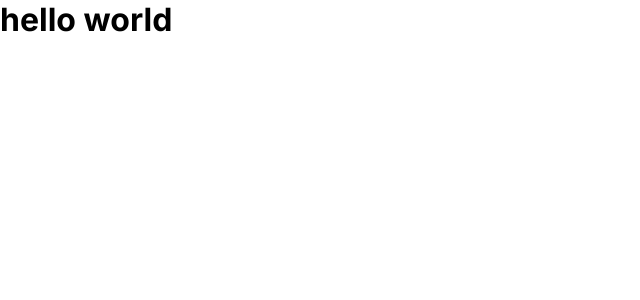
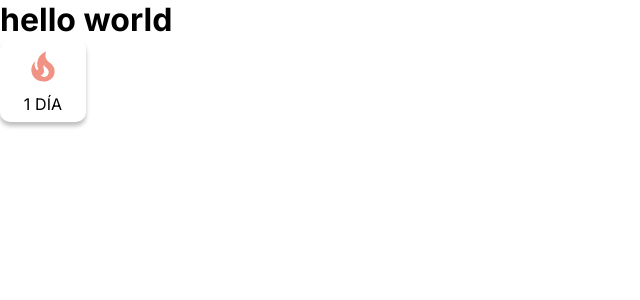
Before and after one commit to GATLA-Meditations/GATLA-Frontend, a Next.js app: page / in a window 1280 px wide. Shown: the top 300 px of the page, without its empty margins (0-640 px from the left). Built offline with nearby package versions, Linux system fonts and the light colour scheme.

Commit message:
changed to css style in the Box tag in reward card

```diff
--- a/src/app/page.tsx
+++ b/src/app/page.tsx
@@ -1,7 +1,11 @@
+import RewardCard from '@/components/RewardCard';
+import { FireIcon } from '@/assets/FireIcon';
+
 export default function Home() {
     return (
         <main>
             <h1>hello world</h1>
+            <RewardCard icon={<FireIcon color={'#F19384'} />} text={'1 DÍA'} />
         </main>
     );
 }
--- a/src/components/Button/styles.css
+++ b/src/components/Button/styles.css
@@ -8,7 +8,7 @@
 }
 
 .grey {
-    background: var(--grey-300)
+    background: var(--grey-300);
 }
 
 .green {
--- a/src/components/RewardCard/index.tsx
+++ b/src/components/RewardCard/index.tsx
@@ -1,32 +1,20 @@
 import Box from '@mui/material/Box';
 import React from 'react';
 import Typography from '@mui/material/Typography';
+import './styles.css';
 
 interface RewardCardProps {
-    logo: React.ReactNode;
-    text: string;
-    bgColor: string;
-    textColor: string;
+    icon?: React.ReactNode;
+    text?: string;
+    bgColor?: string;
+    textColor?: string;
 }
 
-const RewardCard = ({ logo, text, bgColor, textColor }: RewardCardProps) => {
+const RewardCard = ({ icon, text, bgColor, textColor }: RewardCardProps) => {
     return (
-        <Box
-            width={'80px'}
-            height={'67px'}
-            display="flex"
-            alignItems="center"
-            justifyContent="center"
-            flexDirection="column"
-            gap={'6px'}
-            bgcolor={bgColor}
-            padding={'8px 3px'}
-            borderRadius={'10px'}
-            boxSizing={'content-box'}
-            boxShadow={'0px 4px 4px rgba(0, 0, 0, 0.25)'}
-        >
+        <Box className={'reward-card'} bgcolor={bgColor}>
             <Box height={40} width={40}>
-                {logo}
+                {icon}
             </Box>
             <Box>
                 <Typography color={textColor} className={'body2 bold'}>
--- a/src/components/RewardCard/styles.css
+++ b/src/components/RewardCard/styles.css
@@ -0,0 +1,13 @@
+.reward-card {
+    width: 80px;
+    height: 67px;
+    display: flex;
+    align-items: center;
+    justify-content: center;
+    flex-direction: column;
+    gap: 6px;
+    padding: 8px 3px;
+    border-radius: 10px;
+    box-sizing: content-box;
+    box-shadow: 0px 4px 4px rgba(0, 0, 0, 0.25);
+}
```
